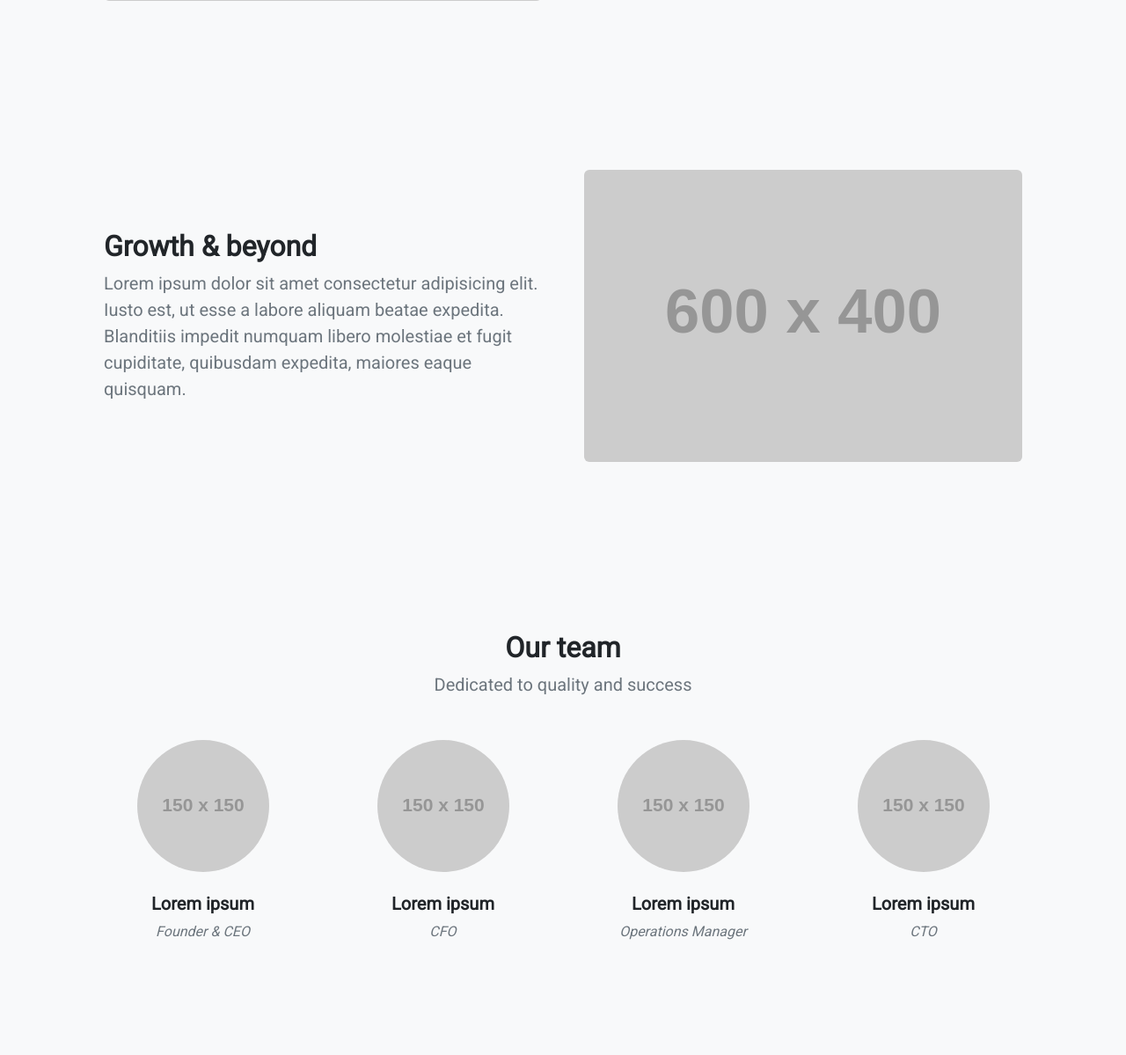
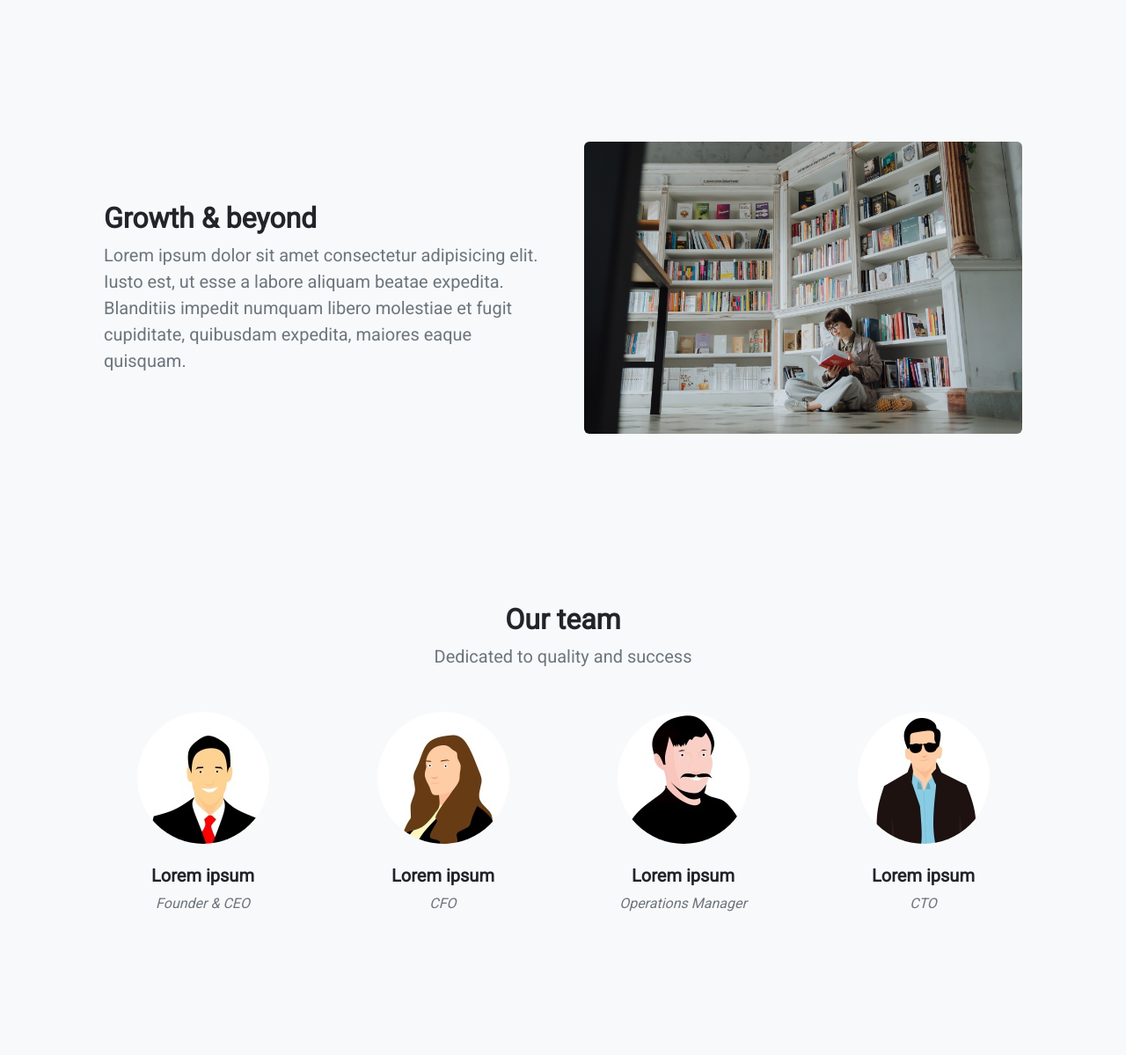
Before and after one commit to UltiPro/Space-Share, a Django app: page /about-us in a window 1280 px wide. Shown: the part 987-2186 px from the top of the page at 88% size. After the commit the page ends 2023 px from the top, so only its background shows below. Run offline with Django 4.2, Linux system fonts and the light colour scheme; grey boxes labelled with a size stand in for pictures from a placeholder-image service; some libraries are stand-ins or nearby versions.

Commit message:
Update about template

```diff
--- a/SpaceShare/Blog/templates/Blog/about.html
+++ b/SpaceShare/Blog/templates/Blog/about.html
@@ -29,7 +29,7 @@
     <section class="py-5 bg-light" id="scroll-target">
         <div class="container px-5 my-5">
             <div class="row gx-5 align-items-center">
-                <div class="col-lg-6"><img class="img-fluid rounded mb-5 mb-lg-0" src="https://dummyimage.com/600x400/" alt="..." /></div>
+                <div class="col-lg-6"><img class="img-fluid rounded mb-5 mb-lg-0" src="{% static 'Blog/images/about/our_founding.jpg' %}" alt="..." /></div>
                 <div class="col-lg-6">
                     <h2 class="fw-bolder">Our founding</h2>
                     <p class="lead fw-normal text-muted mb-0">Lorem ipsum dolor sit amet consectetur adipisicing elit. Iusto est, ut esse a labore aliquam beatae expedita. Blanditiis impedit numquam libero molestiae et fugit cupiditate, quibusdam expedita, maiores eaque quisquam.</p>
@@ -40,7 +40,7 @@
     <section class="py-5">
         <div class="container px-5 my-5">
             <div class="row gx-5 align-items-center">
-                <div class="col-lg-6 order-first order-lg-last"><img class="img-fluid rounded mb-5 mb-lg-0" src="https://dummyimage.com/600x400/" alt="..." /></div>
+                <div class="col-lg-6 order-first order-lg-last"><img class="img-fluid rounded mb-5 mb-lg-0" src="{% static 'Blog/images/about/growth_beyond.jpg' %}" alt="..." /></div>
                 <div class="col-lg-6">
                     <h2 class="fw-bolder">Growth &amp; beyond</h2>
                     <p class="lead fw-normal text-muted mb-0">Lorem ipsum dolor sit amet consectetur adipisicing elit. Iusto est, ut esse a labore aliquam beatae expedita. Blanditiis impedit numquam libero molestiae et fugit cupiditate, quibusdam expedita, maiores eaque quisquam.</p>
@@ -57,28 +57,28 @@
             <div class="row gx-5 row-cols-1 row-cols-sm-2 row-cols-xl-4 justify-content-center">
                 <div class="col mb-5 mb-5 mb-xl-0">
                     <div class="text-center">
-                        <img class="img-fluid rounded-circle mb-4 px-4" src="https://dummyimage.com/150x150" alt="..." />
+                        <img class="img-fluid rounded-circle mb-4 px-4" src="{% static 'Blog/images/about/ceo.jpg' %}" alt="..."/>
                         <h5 class="fw-bolder">Lorem ipsum</h5>
                         <div class="fst-italic text-muted">Founder &amp; CEO</div>
                     </div>
                 </div>
                 <div class="col mb-5 mb-5 mb-xl-0">
                     <div class="text-center">
-                        <img class="img-fluid rounded-circle mb-4 px-4" src="https://dummyimage.com/150x150" alt="..." />
+                        <img class="img-fluid rounded-circle mb-4 px-4" src="{% static 'Blog/images/about/cfo.jpg' %}" alt="..." />
                         <h5 class="fw-bolder">Lorem ipsum</h5>
                         <div class="fst-italic text-muted">CFO</div>
                     </div>
                 </div>
                 <div class="col mb-5 mb-5 mb-sm-0">
                     <div class="text-center">
-                        <img class="img-fluid rounded-circle mb-4 px-4" src="https://dummyimage.com/150x150" alt="..." />
+                        <img class="img-fluid rounded-circle mb-4 px-4" src="{% static 'Blog/images/about/operations_manager.jpg' %}" alt="..." />
                         <h5 class="fw-bolder">Lorem ipsum</h5>
                         <div class="fst-italic text-muted">Operations Manager</div>
                     </div>
                 </div>
                 <div class="col mb-5">
                     <div class="text-center">
-                        <img class="img-fluid rounded-circle mb-4 px-4" src="https://dummyimage.com/150x150" alt="..." />
+                        <img class="img-fluid rounded-circle mb-4 px-4" src="{% static 'Blog/images/about/cto.jpg' %}" alt="..." />
                         <h5 class="fw-bolder">Lorem ipsum</h5>
                         <div class="fst-italic text-muted">CTO</div>
                     </div>
```
Also changed, not shown: SpaceShare/Blog/static/Blog/images/about/ceo.jpg (added), SpaceShare/Blog/static/Blog/images/about/cfo.jpg (added), SpaceShare/Blog/static/Blog/images/about/cto.jpg (added), SpaceShare/Blog/static/Blog/images/about/growth_beyond.jpg (added), SpaceShare/Blog/static/Blog/images/about/operations_manager.jpg (added), 1 other file.
